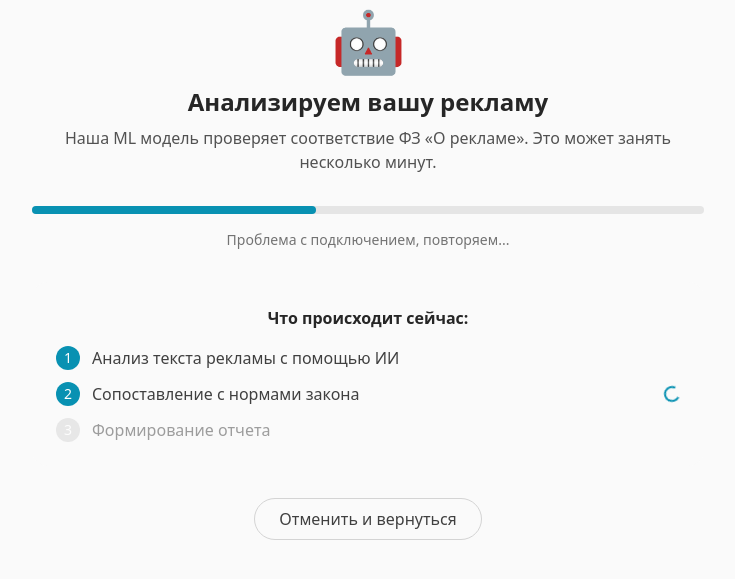
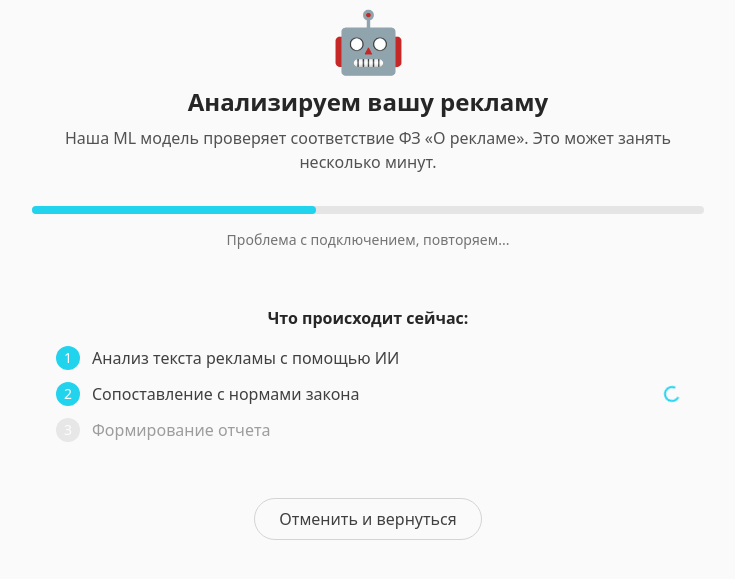
Before and after one commit to YrWaifu/Consultant, a FastAPI app: template backend/app/templates/pages/check_status_v2.html in a window 1280 px wide. Shown: the part 132-711 px from the top of the page, without its empty margins (272-1007 px from the left). Run offline with FastAPI, Linux system fonts and the light colour scheme; the template is opened without the code that fills it, so the values that code supplies are empty; style sheets or scripts are compiled from the project's sources; parts of the project's set-up code (start-up, migrations or seed data) failed here and were passed over; some libraries are stand-ins or nearby versions.

Commit message:
recolored loading process

```diff
--- a/backend/app/templates/pages/check_status_v2.html
+++ b/backend/app/templates/pages/check_status_v2.html
@@ -18,7 +18,7 @@
     <!-- Прогресс-бар -->
     <div class="mb-8">
         <div class="w-full bg-neutral-200 rounded-full h-2 mb-4">
-            <div id="progressBar" class="bg-cyan-600 h-2 rounded-full transition-all duration-1000" style="width: 0%"></div>
+            <div id="progressBar" class="bg-cyan-400 h-2 rounded-full transition-all duration-1000" style="width: 0%"></div>
         </div>
         <p id="statusText" class="text-sm text-neutral-500">
             Подготовка к анализу...
@@ -30,24 +30,24 @@
         <h3 class="font-semibold mb-4 text-neutral-800">Что происходит сейчас:</h3>
         <div class="space-y-3 text-left">
             <div id="step1" class="flex items-center gap-3">
-                <div class="w-6 h-6 rounded-full bg-cyan-600 flex items-center justify-center text-white text-sm">1</div>
+                <div class="w-6 h-6 rounded-full bg-cyan-400 flex items-center justify-center text-white text-sm">1</div>
                 <span class="text-neutral-700">Анализ текста рекламы с помощью ИИ</span>
                 <div id="spinner1" class="ml-auto">
-                    <div class="animate-spin h-4 w-4 border-2 border-cyan-600 border-t-transparent rounded-full"></div>
+                    <div class="animate-spin h-4 w-4 border-2 border-cyan-400 border-t-transparent rounded-full"></div>
                 </div>
             </div>
             <div id="step2" class="flex items-center gap-3 opacity-50">
                 <div class="w-6 h-6 rounded-full bg-neutral-300 flex items-center justify-center text-white text-sm">2</div>
                 <span class="text-neutral-700">Сопоставление с нормами закона</span>
                 <div id="spinner2" class="ml-auto hidden">
-                    <div class="animate-spin h-4 w-4 border-2 border-cyan-600 border-t-transparent rounded-full"></div>
+                    <div class="animate-spin h-4 w-4 border-2 border-cyan-400 border-t-transparent rounded-full"></div>
                 </div>
             </div>
             <div id="step3" class="flex items-center gap-3 opacity-50">
                 <div class="w-6 h-6 rounded-full bg-neutral-300 flex items-center justify-center text-white text-sm">3</div>
                 <span class="text-neutral-700">Формирование отчета</span>
                 <div id="spinner3" class="ml-auto hidden">
-                    <div class="animate-spin h-4 w-4 border-2 border-cyan-600 border-t-transparent rounded-full"></div>
+                    <div class="animate-spin h-4 w-4 border-2 border-cyan-400 border-t-transparent rounded-full"></div>
                 </div>
             </div>
         </div>
@@ -85,7 +85,7 @@ document.addEventListener('DOMContentLoaded', () => {
             currentStep = 2;
             // Активируем шаг 2
             document.getElementById('step2').classList.remove('opacity-50');
-            document.getElementById('step2').querySelector('.bg-neutral-300').classList.add('bg-cyan-600');
+            document.getElementById('step2').querySelector('.bg-neutral-300').classList.add('bg-cyan-400');
             document.getElementById('step2').querySelector('.bg-neutral-300').classList.remove('bg-neutral-300');
             document.getElementById('spinner2').classList.remove('hidden');
             document.getElementById('spinner1').style.display = 'none';
@@ -94,7 +94,7 @@ document.addEventListener('DOMContentLoaded', () => {
             currentStep = 3;
             // Активируем шаг 3
             document.getElementById('step3').classList.remove('opacity-50');
-            document.getElementById('step3').querySelector('.bg-neutral-300').classList.add('bg-cyan-600');
+            document.getElementById('step3').querySelector('.bg-neutral-300').classList.add('bg-cyan-400');
             document.getElementById('step3').querySelector('.bg-neutral-300').classList.remove('bg-neutral-300');
             document.getElementById('spinner3').classList.remove('hidden');
             document.getElementById('spinner2').style.display = 'none';
```
